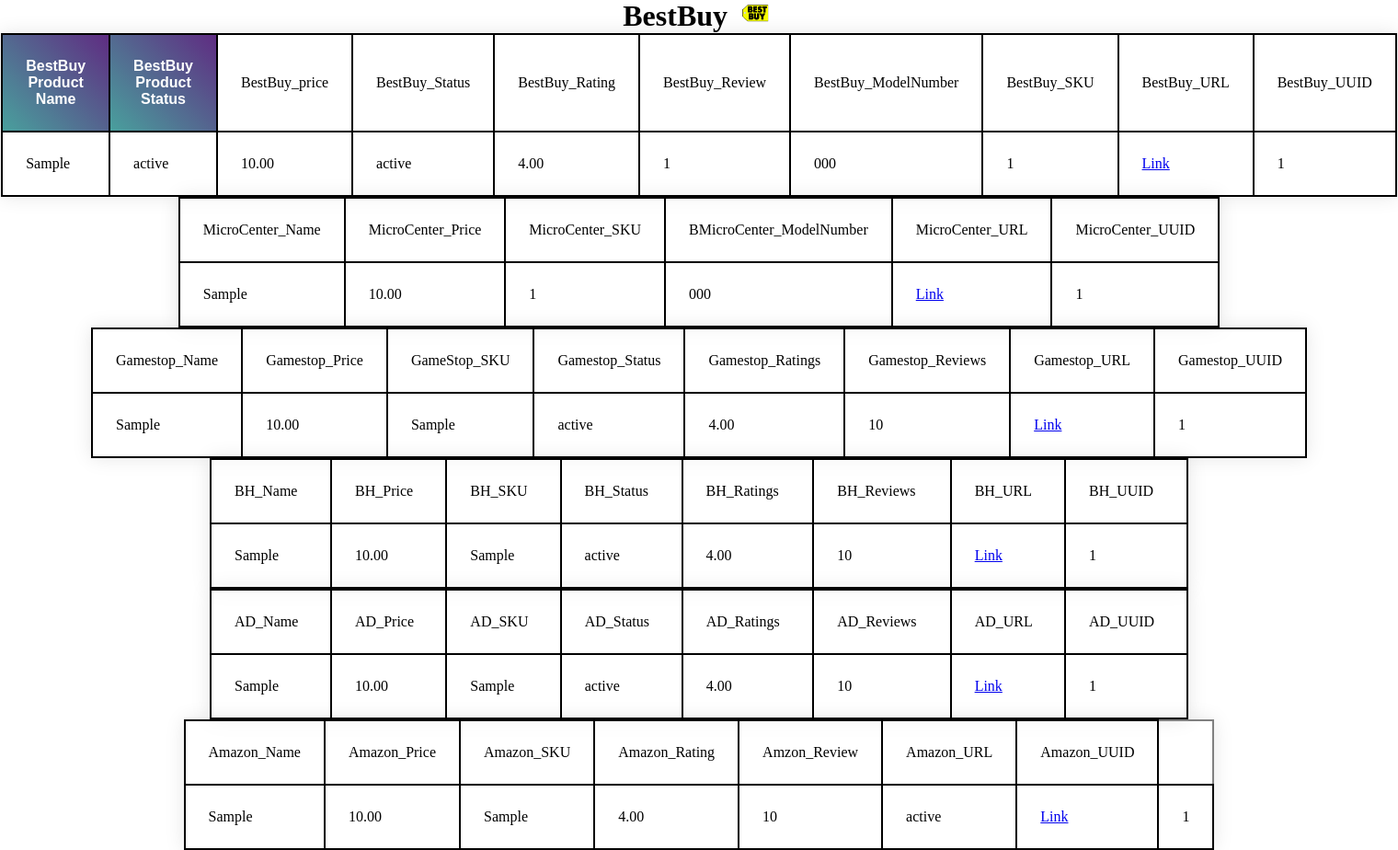
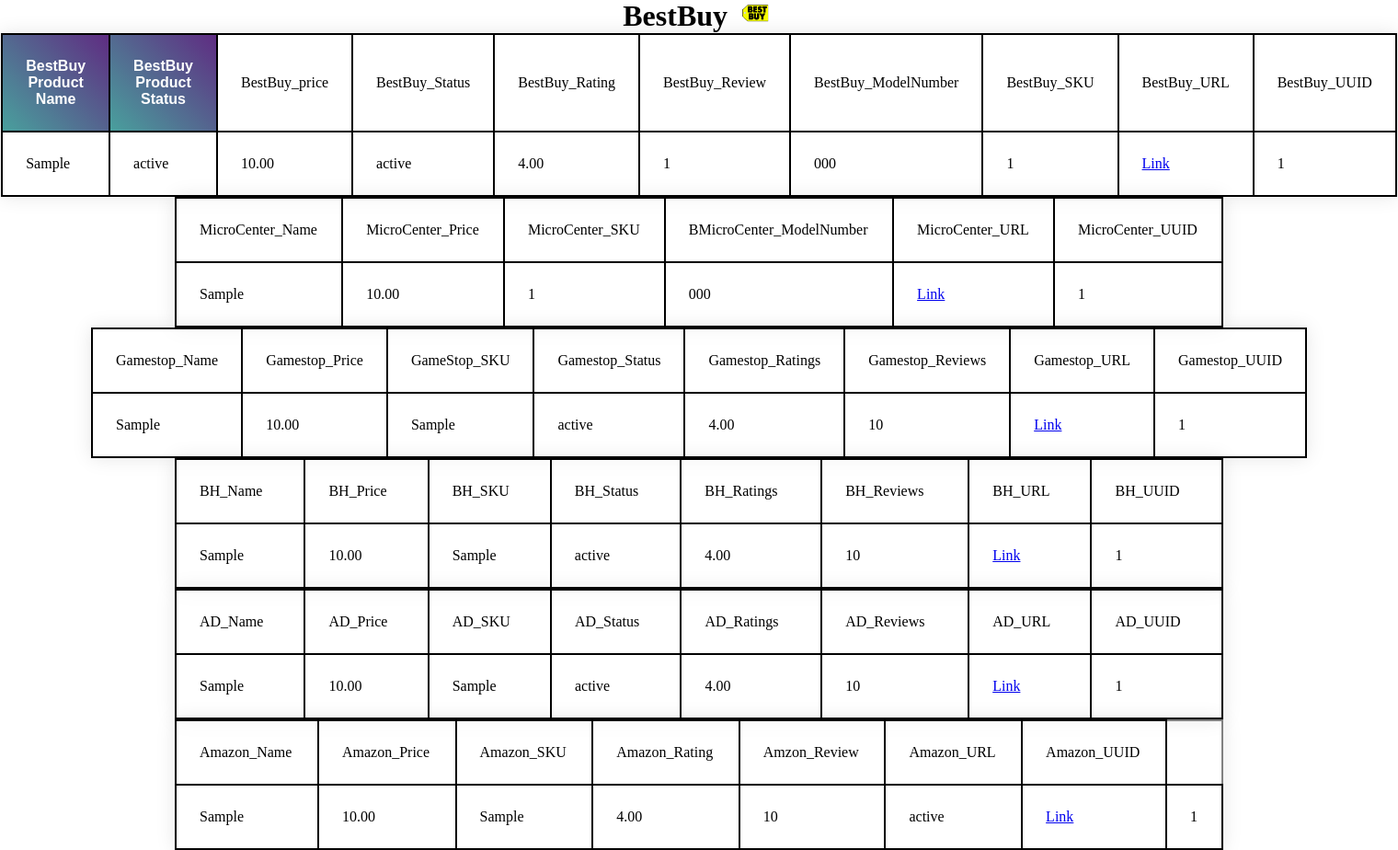
Before and after one commit to offetam/restock_checker, a Django app: page / in a window 1520 px wide. Shown: the part 446-1370 px from the top of the page at 92% size. Run offline with Django 3.2, Linux system fonts and the light colour scheme; tables that the repository leaves empty hold one stand-in row (values such as "Sample post"); some libraries are stand-ins or nearby versions.

Commit message:
modified tables

```diff
--- a/static/css/mainpage.css
+++ b/static/css/mainpage.css
@@ -210,10 +210,6 @@
 	border-radius: 5px;
 }
 
-.table-header{
-	width: 70%;
-}
-
 .fakepopup_data{
 	position: fixed;
 	background-color: rgba(0,0,0,0.5);
```
